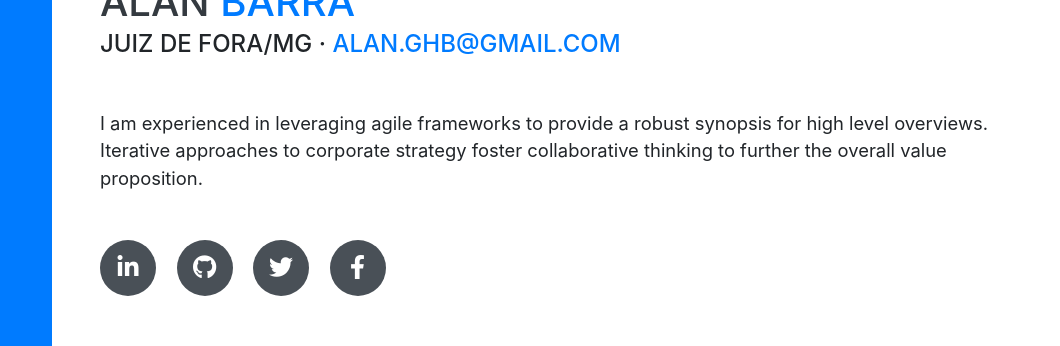
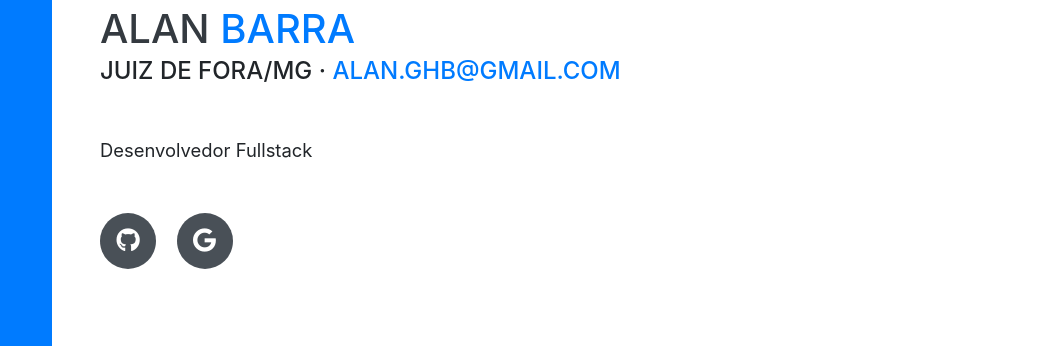
Before and after one commit to alanbarra/alanbarra.github.io, a website with bundled scripts: page index.html in a window 1280 px wide. Shown: the part 263-609 px from the top of the page, 220-1280 px from the left. Built offline with nearby package versions, Linux system fonts and the light colour scheme; a web font is replaced by a local one.

Commit message:
Update index.html

```diff
--- a/index.html
+++ b/index.html
@@ -102,23 +102,14 @@
             <a href="mailto:alan.ghb@gmail.com">alan.ghb@gmail.com</a>
           </div>
           <p class="lead mb-5">
-            I am experienced in leveraging agile frameworks to provide a robust
-            synopsis for high level overviews. Iterative approaches to corporate
-            strategy foster collaborative thinking to further the overall value
-            proposition.
+            Desenvolvedor Fullstack
           </p>
           <div class="social-icons">
-            <a href="#">
-              <i class="fab fa-linkedin-in"></i>
-            </a>
-            <a href="#">
+            <a href="https://github.com/alanbarra" target="blank">
               <i class="fab fa-github"></i>
             </a>
-            <a href="#">
-              <i class="fab fa-twitter"></i>
-            </a>
-            <a href="#">
-              <i class="fab fa-facebook-f"></i>
+            <a href="mailto:alan.ghb@gmail.com">
+              <i class="fab fa-google"></i>
             </a>
           </div>
         </div>
```
